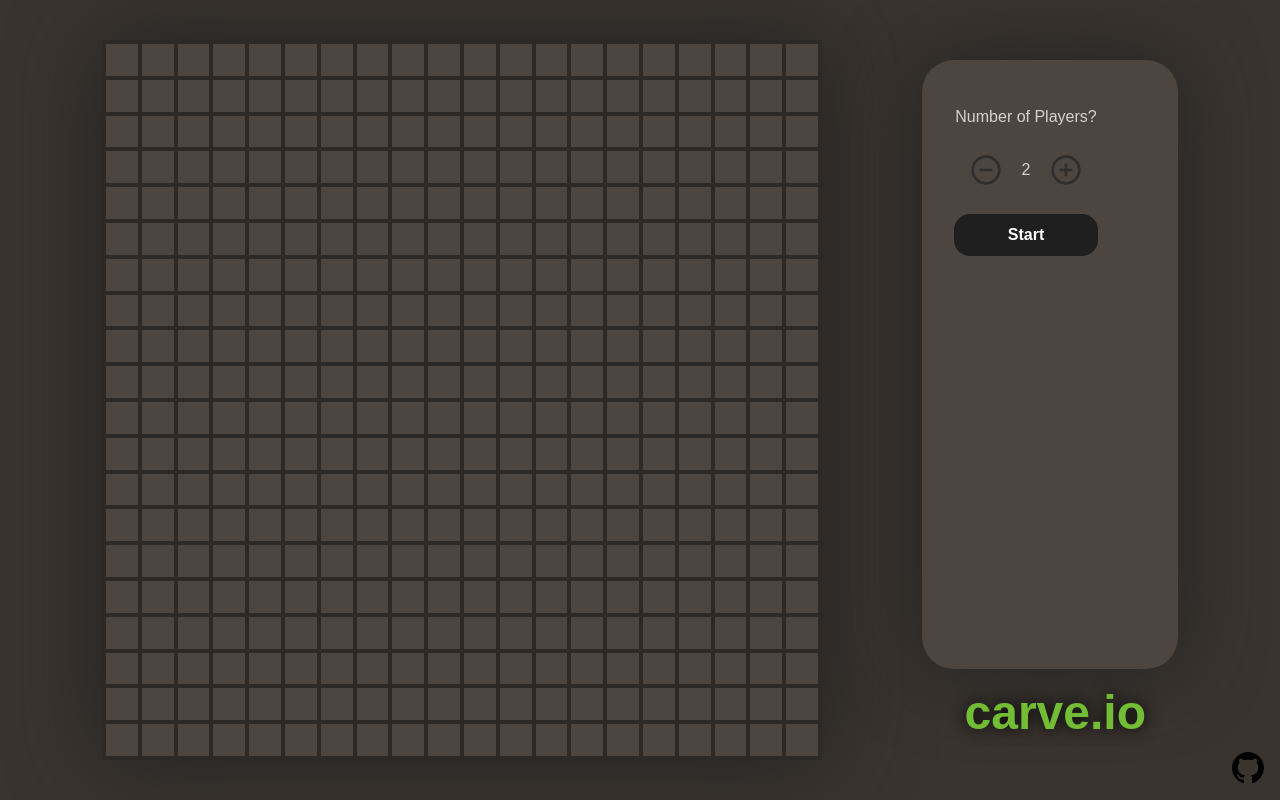
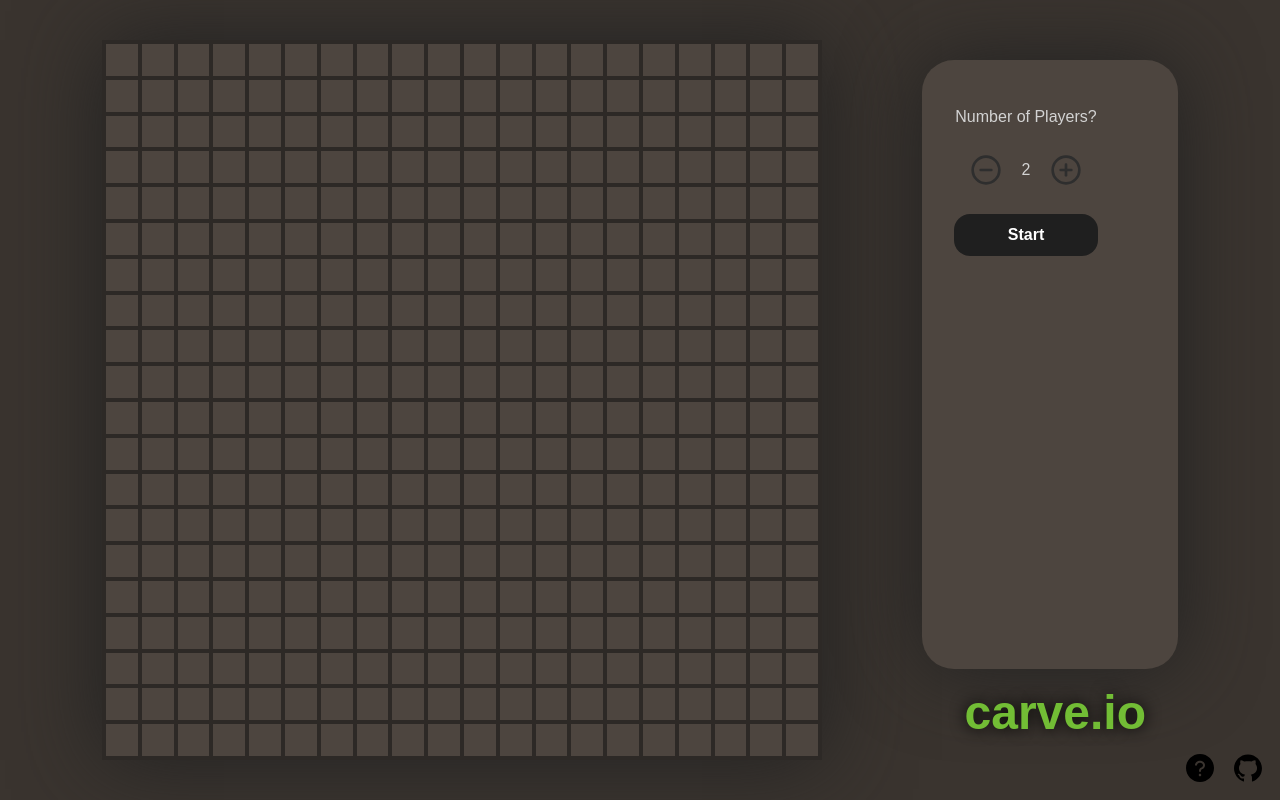
Before and after one commit to codicate/carve-io, a React (Create React App) app: page / in a window 1280 px wide. Built offline with nearby package versions, Linux system fonts and the light colour scheme; a web font is replaced by a local one.

Commit message:
instructions

```diff
--- a/src/App.jsx
+++ b/src/App.jsx
@@ -1,21 +1,30 @@
 import s from './App.module.scss';
 import Game from './components/Game';
 import Button from './components/Button';
-import { GoMarkGithub } from 'react-icons/go';
+import { AiFillQuestionCircle, AiOutlineGithub } from 'react-icons/ai';
 
 function App() {
 	return (
 		<div id={s.main}>
 			<Game />
+			<div id={s.info}>
 				<Button
 					styledAs="icon"
-				id={s.github}
 					onClick={() => {
 						window.open('https://github.com/codicate/carve-io/', '_blank');
 					}}
 				>
-				<GoMarkGithub />
+					<AiFillQuestionCircle />
 				</Button>
+				<Button
+					styledAs="icon"
+					onClick={() => {
+						window.open('https://github.com/codicate/carve-io/', '_blank');
+					}}
+				>
+					<AiOutlineGithub />
+				</Button>
+			</div>
 		</div>
 	);
 }
--- a/src/App.module.scss
+++ b/src/App.module.scss
@@ -1,13 +1,20 @@
 @import url('https://fonts.googleapis.com/css2?family=Kdam+Thmor+Pro&display=swap');
 
-#github {
+#info {
 	position: fixed;
 	bottom: 0;
 	right: 0;
 	margin: 1rem;
-	color: black;
 
-	&:hover {
-		color: white;
+	display: flex;
+	gap: 1rem;
+
+	& > button {
+		font-size: 2rem;
+		color: black;
+
+		&:hover {
+			color: white;
+		}
 	}
 }
```
Also changed, not shown: 1 other file (tests, documents, lock files or other folders). Lines whose indentation alone changed are shown as unchanged.
